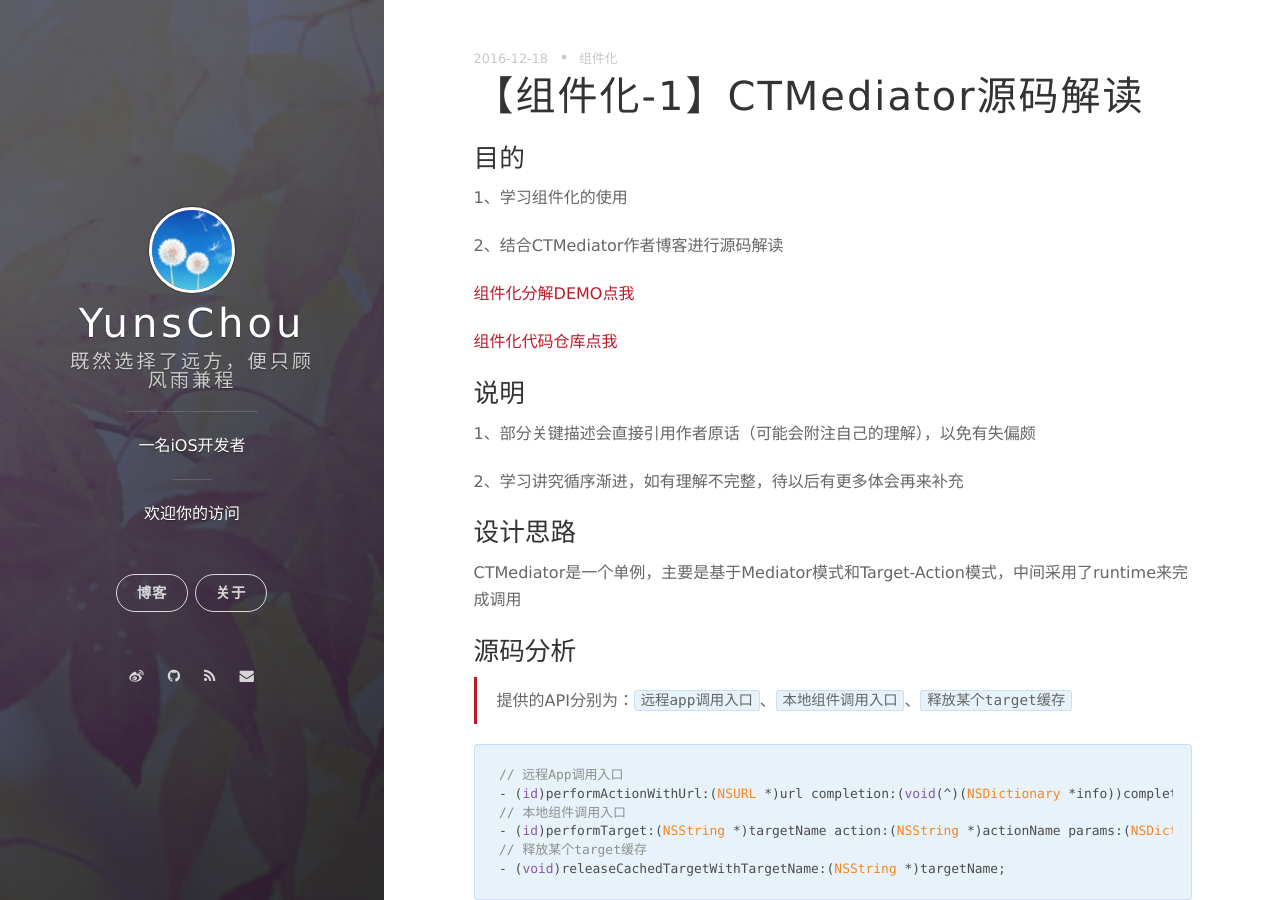
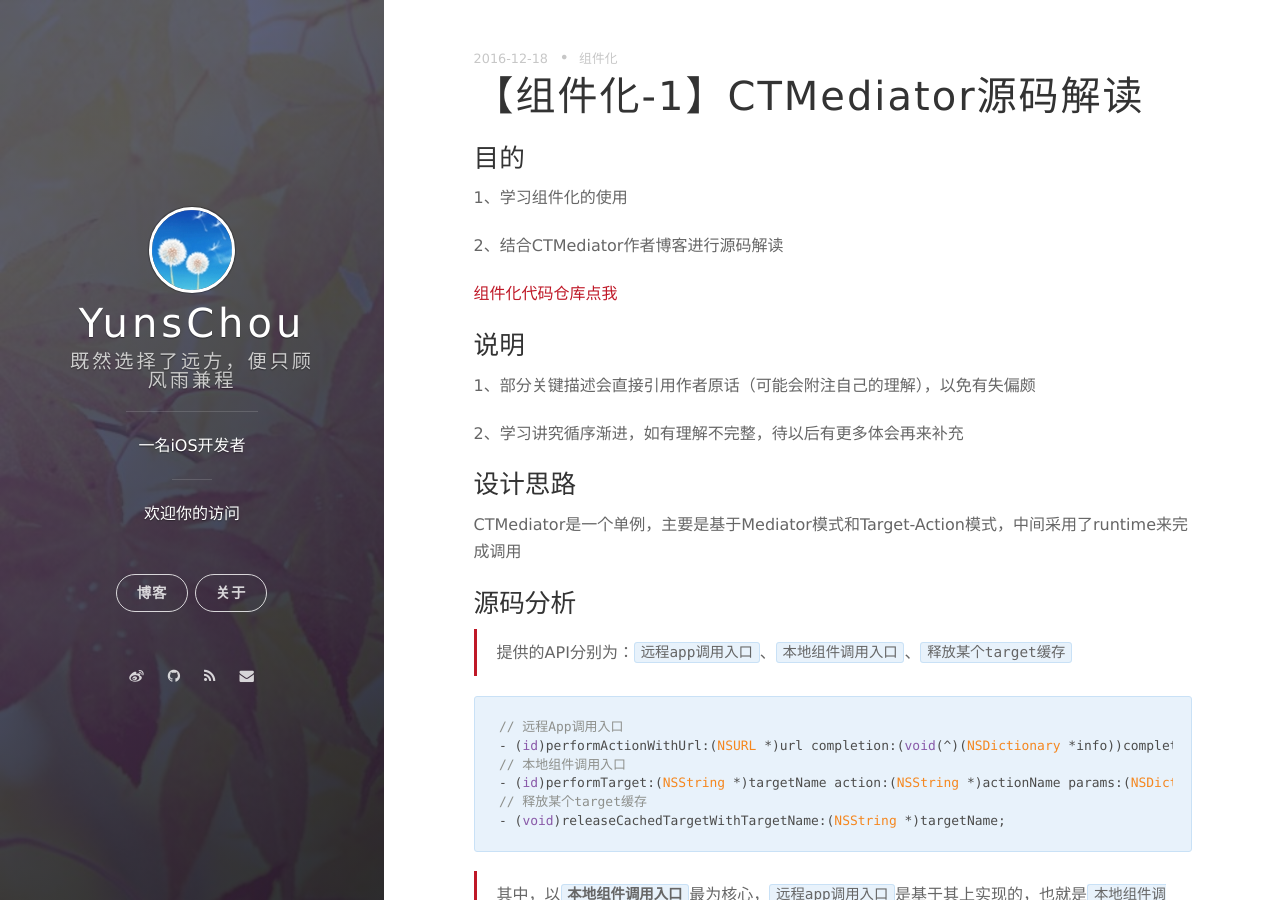
Before and after one commit to YunsChou/Yuns.github.io, a Jekyll site: the page built from _posts/2016-12-18-mediator-learn-1.md, in a window 1280 px wide and 900 px high. Built offline with Jekyll 4.4.1, drawn with Linux system fonts in a browser that asks for light colours; nearby versions of some CDN libraries; Markdown is read by kramdown in place of the engine named in the settings; comment, search, counter and statistics services are not loaded.

Commit message:
fix moudel-1 link

```diff
--- a/_posts/2016-12-18-mediator-learn-1.md
+++ b/_posts/2016-12-18-mediator-learn-1.md
@@ -11,9 +11,7 @@
 
 2、结合CTMediator作者博客进行源码解读
 
-[组件化分解DEMO点我](https://github.com/YSRepository/MediatorProjectEvolution)
-
-[组件化代码仓库点我](https://github.com/YSRepository)
+[组件化代码仓库点我](https://github.com/ModuleCTMediator)
 
 ### 说明
 
```
